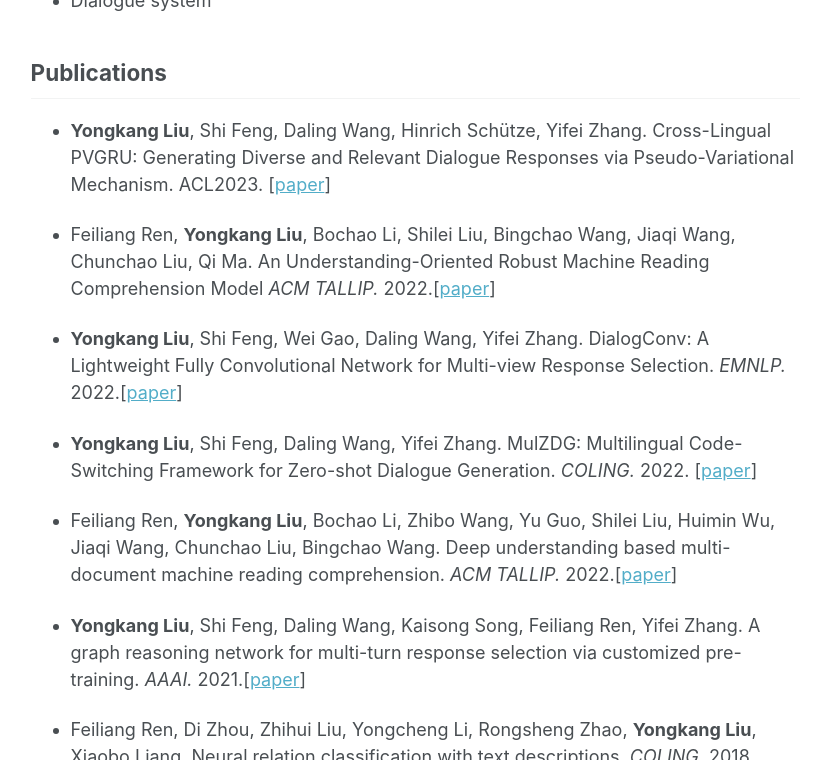
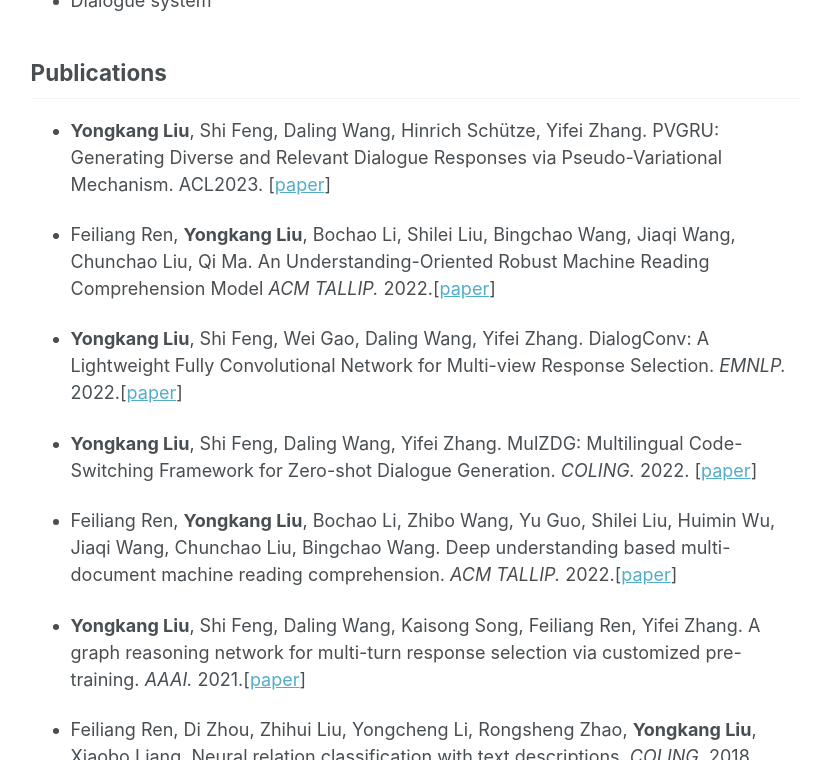
Before and after one commit to Misoknisky/Misoknisky.github.io, a Jekyll site: the page built from _pages/about.md, in a window 1280 px wide and 900 px high, scrolled down 352 px, cut to the strip 140-900 px from the top of the window. Shown: the whole strip, without its empty margins (251-1075 px from the left). Built offline with Jekyll 4.4.1, drawn with Linux system fonts in a browser that asks for light colours.

Commit message:
Update about.md

```diff
--- a/_pages/about.md
+++ b/_pages/about.md
@@ -23,7 +23,7 @@
   * Dialogue system
 
 ## Publications
-  * **Yongkang Liu**, Shi Feng, Daling Wang, Hinrich Schütze, Yifei Zhang. Cross-Lingual PVGRU: Generating Diverse and Relevant Dialogue Responses via Pseudo-Variational Mechanism. ACL2023. [[paper](https://arxiv.org/abs/2212.09086)]
+  * **Yongkang Liu**, Shi Feng, Daling Wang, Hinrich Schütze, Yifei Zhang. PVGRU: Generating Diverse and Relevant Dialogue Responses via Pseudo-Variational Mechanism. ACL2023. [[paper](https://arxiv.org/abs/2212.09086)]
 
  * Feiliang Ren, **Yongkang Liu**, Bochao Li, Shilei Liu, Bingchao Wang, Jiaqi Wang, Chunchao Liu, Qi Ma. An Understanding-Oriented Robust Machine Reading Comprehension Model *ACM TALLIP.* 2022.[[paper](https://arxiv.org/abs/2207.00187)]
 
```
